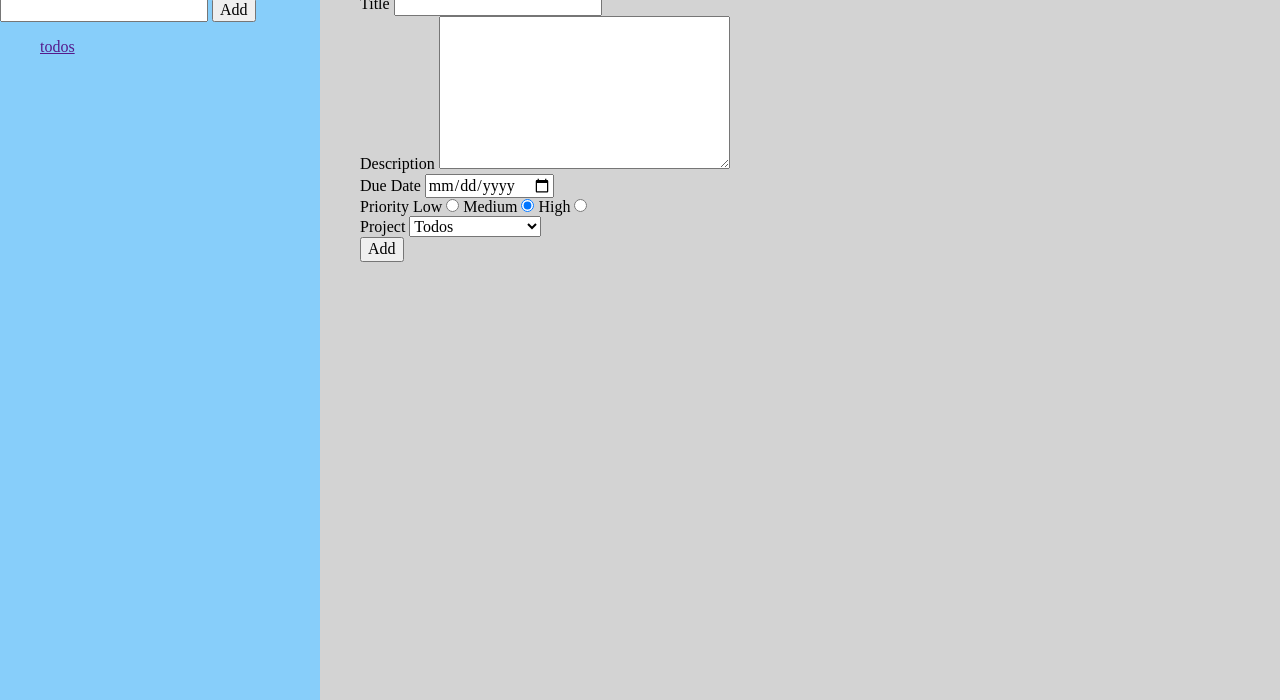
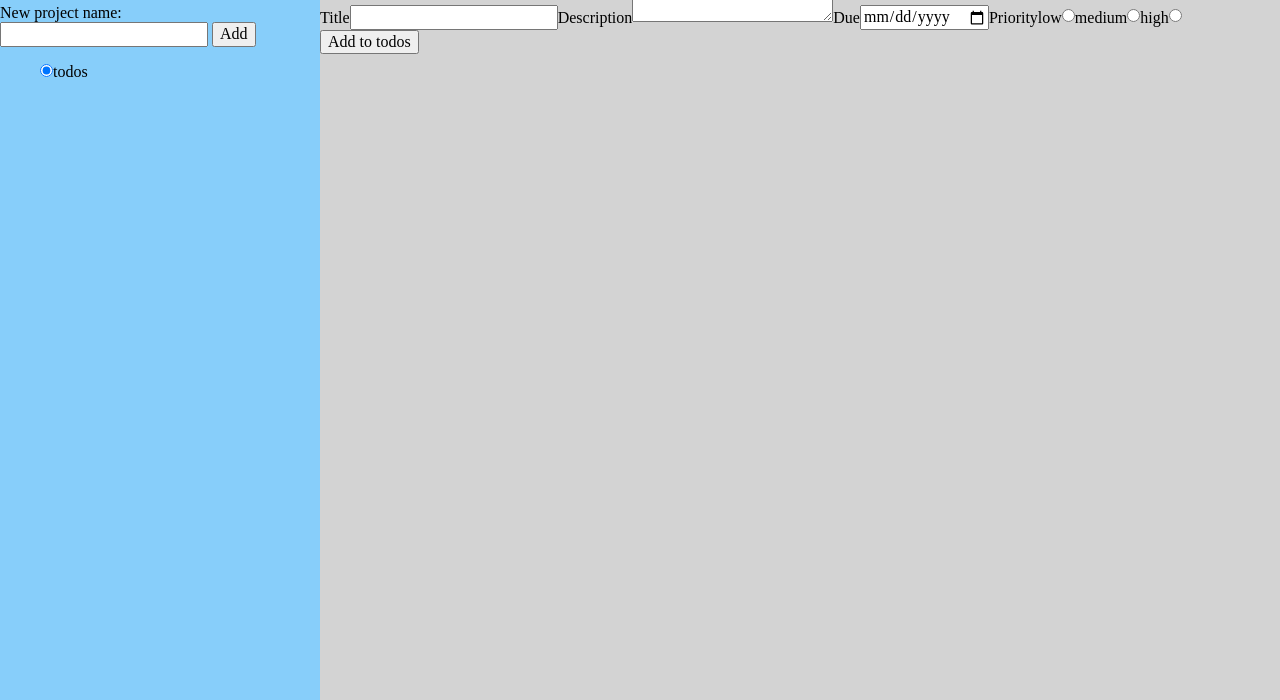
Before and after one commit to gterrile/todolist, a website with bundled scripts: page dist/index.html in a window 1280 px wide. Shown: the part 100-800 px from the top of the page. Built offline with nearby package versions, Linux system fonts and the light colour scheme.

Commit message:
done with add todo for each project

```diff
--- a/src/create-new-event.js
+++ b/src/create-new-event.js
@@ -2,7 +2,7 @@ import { createNewId } from "./create-new-id.js";
 import { eventsList } from "./events-list.js";
 import Event from "./event.js";
 
-export function createNewEvent() {
+export function createNewEvent(project) {
 
   let eventId = JSON.parse(localStorage.getItem('allEvents')).length;
   const title = document.getElementById('input-form-title').value;
@@ -15,9 +15,9 @@ export function createNewEvent() {
       priorityRadio = radioPriority[i].value;
     }
   }
-  const project = document.getElementById('project');
+  // const project = document.getElementById('project');
 
   // Create and return event
-  const newEvent = new Event (eventId, title, description, dueDate, priorityRadio, project.value);
+  const newEvent = new Event (eventId, title, description, dueDate, priorityRadio, project);
   return newEvent
 }
--- a/src/index.js
+++ b/src/index.js
@@ -6,27 +6,33 @@ import { createNewEvent } from './create-new-event.js';
 //DOM const elements
 const modalBody = document.getElementById('modal-body');
 const btnAddEvent = document.getElementById('btn-add-event');
-const btnSubmitEvent = document.getElementById('btn-submit-event');
+// const btnSubmitEvent = document.getElementById('btn-submit-event');
 const deleteData = document.getElementById('delete-data');
 const btnNewProject = document.getElementById('btn-new-project');
 const newProjectName = document.getElementById('new-project-name');
+const main = document.getElementById('main');
+let projects = document.getElementsByName('projects');
+
 
 
 initializeStorageFile();
 initializeProjectsFile();
 displaySideBarProjects();
+projectSelector()
+projects[0].click();
 
 
 //////////////////
 // ADD NEW PROJECT
 btnNewProject.addEventListener('click', function() {
-
   // Handles logic
-  makeNewProject();
+  if (newProjectName.value != "") {
+    makeNewProject();
+  }
 
   // Handles DOM
   displaySideBarProjects();
-
+  projectSelector()
 })
 
 
@@ -39,19 +45,18 @@ btnAddEvent.addEventListener('click', function() {
 })
 
 
-///////////////////
-// SUBMIT NEW EVENT
-btnSubmitEvent.addEventListener('click', function() {
-  // Logic
-  const event = createNewEvent();
-  console.log('New event to add:', event);
-  let temporaryList = JSON.parse(localStorage.getItem('allEvents'))
-  temporaryList.push(event);
-  localStorage.setItem('allEvents', JSON.stringify(temporaryList));
-  // DOM
-  modalBody.setAttribute('style', 'display: none');
+// ///////////////////
+// // SUBMIT NEW EVENT
+// btnSubmitEvent.addEventListener('click', function() {
+//   // Logic
+//   const event = createNewEvent();
+//   let temporaryList = JSON.parse(localStorage.getItem('allEvents'))
+//   temporaryList.push(event);
+//   localStorage.setItem('allEvents', JSON.stringify(temporaryList));
+//   // DOM
+//   modalBody.setAttribute('style', 'display: none');
 
-})
+// })
 
 
 //////////////////////////
@@ -98,26 +103,132 @@ function initializeProjectsFile() {
 }
 
 
-//////////
-// SIDEBAR
+//////////////////
+// DISPLAY SIDEBAR
 function displaySideBarProjects() {
   const projectList = document.getElementById('projects-list');
+
   while (projectList.firstChild) {
     projectList.removeChild(projectList.firstChild);
   }
   let tempList = JSON.parse(localStorage.getItem('projects'));
-  tempList.forEach(item => {
+    tempList.forEach(item => {
+
     // create sidebar DOM
     let liItem = document.createElement('li');
     liItem.classList.add('li-item');
     projectList.appendChild(liItem);
-    let aItem = document.createElement('a');
-    aItem.classList.add('a-item');
-    aItem.textContent = item;
-    aItem.setAttribute('href',"")
-    liItem.appendChild(aItem);
+
+    let itemRadio = document.createElement('input');
+    itemRadio.setAttribute('type', 'radio');
+    itemRadio.setAttribute('name', 'projects');
+    itemRadio.setAttribute('value', item);
+    itemRadio.classList.add('a-item');
+    liItem.appendChild(itemRadio);
+    let itemLabel = document.createElement('label');
+    itemLabel.textContent = item;
+    liItem.appendChild(itemLabel);
+    if (item == 'todos') {
+      itemRadio.checked = true;
+    }
   })
 }
+
+
+//////////////////////////
+// SIDEBAR EVENT LISTENERS
+function projectSelector() {
+  const projects = document.getElementsByName('projects');
+
+  projects.forEach(item => {
+
+    item.addEventListener('click', function() {
+
+      // DOM
+        while (main.firstChild) {
+          main.removeChild(main.firstChild);
+        }
+        let title = document.createElement('h1');
+        title.textContent = item.value;
+        main.appendChild(title)
+
+        let inputLabel = document.createElement('label');
+        inputLabel.textContent = 'Title';
+        main.appendChild(inputLabel);
+        let inputText = document.createElement('input');
+        inputText.setAttribute('id', 'input-form-title');
+        main.appendChild(inputText);
+        let descLabel = document.createElement('label');
+        descLabel.textContent = 'Description';
+        main.appendChild(descLabel)
+        let inputDesc = document.createElement('textarea');
+        inputDesc.setAttribute('id', 'input-form-description');
+        main.appendChild(inputDesc);
+        let dueLabel = document.createElement('label');
+        dueLabel.textContent = 'Due';
+        main.appendChild(dueLabel);
+        let due = document.createElement('input');
+        due.setAttribute('type', 'date');
+        due.setAttribute('id', 'input-form-duedate');
+        main.appendChild(due);
+        let prioLabel = document.createElement('label');
+        prioLabel.textContent = 'Priority';
+        main.appendChild(prioLabel);
+
+        let lb1 = document.createElement('label');
+        lb1.textContent = 'low';
+        main.appendChild(lb1);
+        let rad1 = document.createElement('input');
+        rad1.setAttribute('type', 'radio');
+        rad1.setAttribute('name', 'priority');
+        rad1.setAttribute('value', 'low');
+        main.appendChild(rad1);
+
+        let lb2 = document.createElement('label');
+        lb2.textContent = 'medium';
+        main.appendChild(lb2);
+        let rad2 = document.createElement('input');
+        rad2.setAttribute('type', 'radio');
+        rad2.setAttribute('name', 'priority');
+        rad2.setAttribute('value', 'medium');
+        main.appendChild(rad2);
+
+        let lb3 = document.createElement('label');
+        lb3.textContent = 'high';
+        main.appendChild(lb3);
+        let rad3 = document.createElement('input');
+        rad3.setAttribute('type', 'radio');
+        rad3.setAttribute('name', 'priority');
+        rad3.setAttribute('value', 'high');
+        main.appendChild(rad3);
+
+        let btnAdd = document.createElement('button');
+        btnAdd.classList.add('btn-add-project');
+        btnAdd.textContent = 'Add to ' + item.value;
+        main.appendChild(btnAdd);
+
+        // // Event Listener for btnAdd
+        addtoProject(item.value);
+
+        // List todos for that project
+
+    })
+
+  })
+}
+
+function addtoProject(project) {
+  const btnAdd = document.querySelector('.btn-add-project');
+  btnAdd.addEventListener('click', function() {
+
+    // Logic
+    const event = createNewEvent(project);
+    let temporaryList = JSON.parse(localStorage.getItem('allEvents'))
+    temporaryList.push(event);
+    localStorage.setItem('allEvents', JSON.stringify(temporaryList));
+  })
+}
+
 
 
 
--- a/src/style.css
+++ b/src/style.css
@@ -19,6 +19,6 @@ h1 {
   color: red;
 }
 
-/* #modal {
+#modal {
   display: none;
-} */
+}
```
Also changed, not shown: dist/index.html, dist/main.js.
